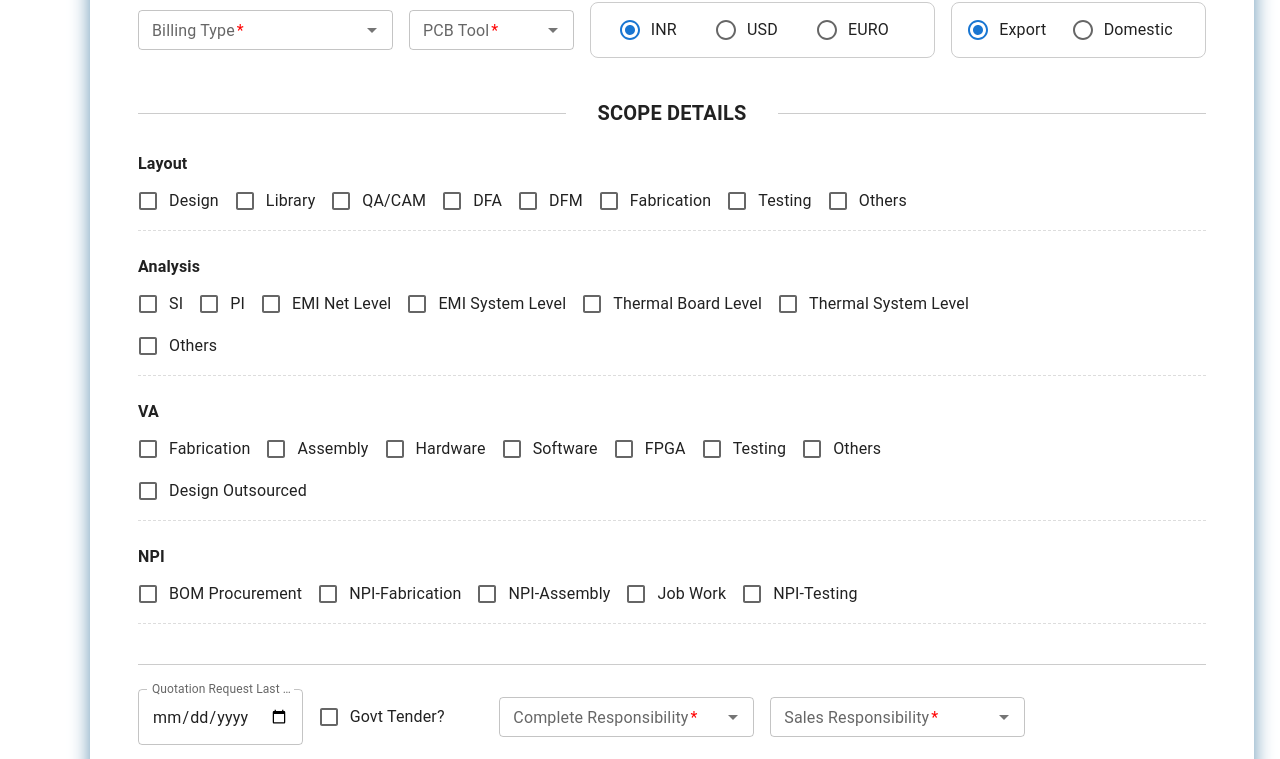
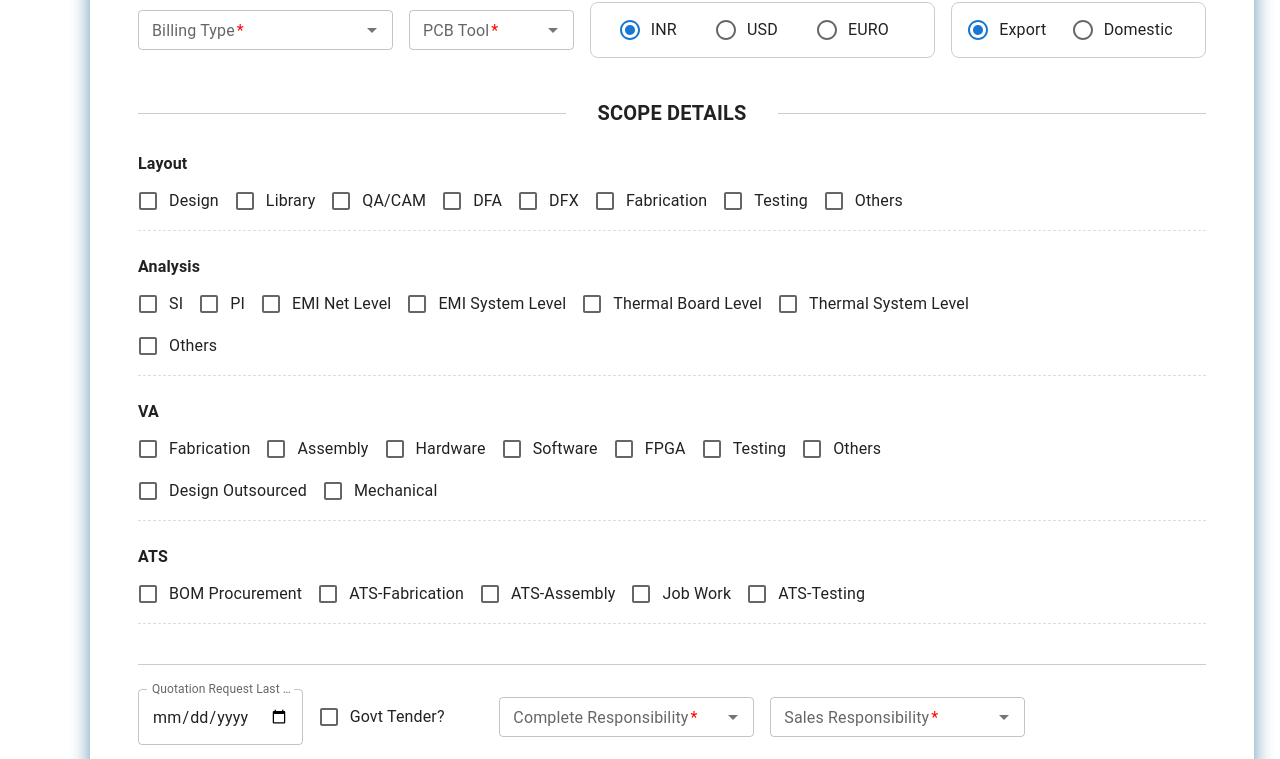
Before and after one commit to SoumyaPShroff/SEEMS_UI, a React (Vite) app: page /Home/OffshoreEnquiry/1 in a window 1280 px wide. Shown: the part 381-1140 px from the top of the page. Built offline with nearby package versions, Linux system fonts and the light colour scheme; no server answers; sample sign-in values are in the browser's storage; what chartjs-plugin-datalabels would draw is missing.

Commit message:
Layout-removed qacam,dfa,fabrication and Tetsing in add mode, enable in edit mode Mechanical added under VA scope

```diff
--- a/src/Pages/OffshoreEnquiry.tsx
+++ b/src/Pages/OffshoreEnquiry.tsx
@@ -27,7 +27,6 @@ interface LookupData {
    customers: Customer[];
    AllActiveEmployees: Employee[];
    AnalysisManagers: Manager[];
-   // SalesManagers: Manager[];
    SalesManagers: SalesManager[];
    designMngrs: Manager[];
    salesnpiusers: Employee[];
@@ -92,6 +91,7 @@ const OffshoreEnquiry: React.FC = () => {
    const navigate = useNavigate();
    const { enquiryNo } = useParams();
    const isEditMode = Boolean(enquiryNo);
+   const layoutHideForAdd = ["QA/CAM", "DFA", "Fabrication", "Testing"];
 
    const [form, setForm] = useState<EnquiryForm>({
       enquirytype: "OFFSHORE",
@@ -152,7 +152,7 @@ const OffshoreEnquiry: React.FC = () => {
       pi: "NO", si: "NO", dfa: "NO", dfm: "NO", fpg: "NO", asmb: "NO", pcba: "NO", qacam: "NO",
       design: "NO", library: "NO", layout_fab: "NO", layout_testing: "NO", layout_others: "NO",
       emi_net_level: "NO", emi_system_level: "NO", thermal_board_level: "NO", thermal_system_level: "NO",
-      hardware: "NO", VA_Assembly: "NO", DesignOutSource: "NO", npi_fab: "NO", npi_testing: "NO", npi_others: "NO",
+      hardware: "NO", VA_Assembly: "NO", DesignOutSource: "NO", npi_fab: "NO", npi_testing: "NO", npi_others: "NO",vaMech: "NO",
       NPINew_Fab: "NO", NPINew_Testing: "NO", NPINew_Assbly: "NO", NPINew_BOMProc: "NO",
       npinew_jobwork: "NO", tool: "", software: "NO", analysis_others: "NO", status: "Open",
       quotation_request_lastdate: new Date().toISOString(), createdOn: new Date().toISOString(), enquiryno: "AUTO",
@@ -326,7 +326,6 @@ const OffshoreEnquiry: React.FC = () => {
       try {
          const res = await fetch(`${baseUrl}/api/Sales/customerlocations?customerId=${customerId}`);
          const data = await res.json();
-         // setLookups((prev) => ({ ...prev, Locations: data, Contacts: [] }));
          //edit mode contact was not appearing in first load
          setLookups((prev) => ({ ...prev, Locations: data, Contacts: isEditMode ? prev.Contacts : [] }));  // 👈 keep contacts while editing
       } catch (err) {
@@ -377,7 +376,6 @@ const OffshoreEnquiry: React.FC = () => {
 
       const options = selectedIds
          .map((id) => {
-            // const emp = allEmployees.find((e) => e.hopC1ID === id || e.iDno === id) || null;
             const emp = allEmployees.find((e) => {
                if (isManager(e)) return e.HOPC1ID === id;
                return e.iDno === id;
@@ -413,7 +411,7 @@ const OffshoreEnquiry: React.FC = () => {
             library: "Library",
             qacam: "QA/CAM",
             dfa: "DFA",
-            dfm: "DFM",
+            dfm: "DFX",
             layout_fab: "Fabrication",
             layout_testing: "Testing",
             layout_others: "Others",
@@ -436,12 +434,13 @@ const OffshoreEnquiry: React.FC = () => {
             npi_testing: "Testing",
             npi_others: "Others",
             DesignOutSource: "Design Outsourced",
+            vaMech: "Mechanical",
          },
          npi: {
             NPINew_BOMProc: "BOM Procurement",
-            NPINew_Fab: "NPI-Fabrication",
-            NPINew_Assbly: "NPI-Assembly",
-            NPINew_Testing: "NPI-Testing",
+            NPINew_Fab: "ATS-Fabrication",
+            NPINew_Assbly: "ATS-Assembly",
+            NPINew_Testing: "ATS-Testing",
             npinew_jobwork: "Job Work",
          }
       };
@@ -546,8 +545,6 @@ const OffshoreEnquiry: React.FC = () => {
                );
                //  return emp ? emp.hopC1NAME || emp.name : null;
                return {
-                  // value: isManager(emp) ? emp.HOPC1ID : emp.iDno,
-                  // label: isManager(emp) ? emp.HOPC1NAME : emp.name,
                   value: isManager(emp) ? emp.HOPC1ID : isEmployee(emp) ? emp.iDno : "",
                   label: isManager(emp) ? emp.HOPC1NAME : isEmployee(emp) ? emp.name : "Unknown"
                };
@@ -604,7 +601,7 @@ const OffshoreEnquiry: React.FC = () => {
          section: "Layout",
          field: "layout",
          responsibilityField: "layoutbyid",
-         checkboxes: ["Design", "Library", "QA/CAM", "DFA", "DFM", "Fabrication", "Testing", "Others"],
+         checkboxes: ["Design", "Library", "QA/CAM", "DFA", "DFX", "Fabrication", "Testing", "Others"],
          responsibilityOptions: lookups.designMngrs,
          isManager: true, // use hopC1ID/hopC1NAME
       },
@@ -620,15 +617,15 @@ const OffshoreEnquiry: React.FC = () => {
          section: "VA",
          field: "va",
          responsibilityField: "npibyid",
-         checkboxes: ["Fabrication", "Assembly", "Hardware", "Software", "FPGA", "Testing", "Others", "Design Outsourced"],
+         checkboxes: ["Fabrication", "Assembly", "Hardware", "Software", "FPGA", "Testing", "Others", "Design Outsourced", "Mechanical"],
          responsibilityOptions: lookups.designMngrs,     //use designmanagers for VA responsibility
          isManager: true,
       },
       {
-         section: "NPI",
+         section: "ATS",
          field: "npi",
          responsibilityField: "NPINewbyid",
-         checkboxes: ["BOM Procurement", "NPI-Fabrication", "NPI-Assembly", "Job Work", "NPI-Testing"],
+         checkboxes: ["BOM Procurement", "ATS-Fabrication", "ATS-Assembly", "Job Work", "ATS-Testing"],
          responsibilityOptions: lookups.salesnpiusers,
          isManager: false,
       },
@@ -749,7 +746,7 @@ const OffshoreEnquiry: React.FC = () => {
             Library: "library",
             "QA/CAM": "qacam",
             DFA: "dfa",
-            DFM: "dfm",
+            DFX: "dfm",
             Fabrication: "asmb",
             Testing: "layout_testing",
             Others: "layout_others",
@@ -782,6 +779,7 @@ const OffshoreEnquiry: React.FC = () => {
             Software: "software",
             FPGA: "fpg",
             Testing: "npi_testing",
+            Mechanical: "vaMech",
          };
          Object.entries(vaMap).forEach(([label, field]) => {
             postPayload[field] = form.va.includes(label) ? "YES" : "NO";
@@ -790,9 +788,9 @@ const OffshoreEnquiry: React.FC = () => {
          // NPI
          const npiMap: Record<string, string> = {
             "BOM Procurement": "NPINew_BOMProc",
-            "NPI-Fabrication": "NPINew_Fab",
-            "NPI-Assembly": "NPINew_Assbly",
-            "NPI-Testing": "NPINew_Testing",
+            "ATS-Fabrication": "NPINew_Fab",
+            "ATS-Assembly": "NPINew_Assbly",
+            "ATS-Testing": "NPINew_Testing",
             "Job Work": "npinew_jobwork",
          };
          Object.entries(npiMap).forEach(([label, field]) => {
@@ -1149,7 +1147,13 @@ const OffshoreEnquiry: React.FC = () => {
                               </Typography>
 
                               <FormGroup row>
-                                 {cfg.checkboxes.map((item) => (
+                                 {/* {
+                                 cfg.checkboxes.map((item) => ( */}
+                                 {(
+                                    !isEditMode && cfg.field === "layout"
+                                       ? cfg.checkboxes.filter(cb => !layoutHideForAdd.includes(cb))
+                                       : cfg.checkboxes
+                                 ).map((item) => (
                                     <FormControlLabel
                                        key={item}
                                        control={
```
